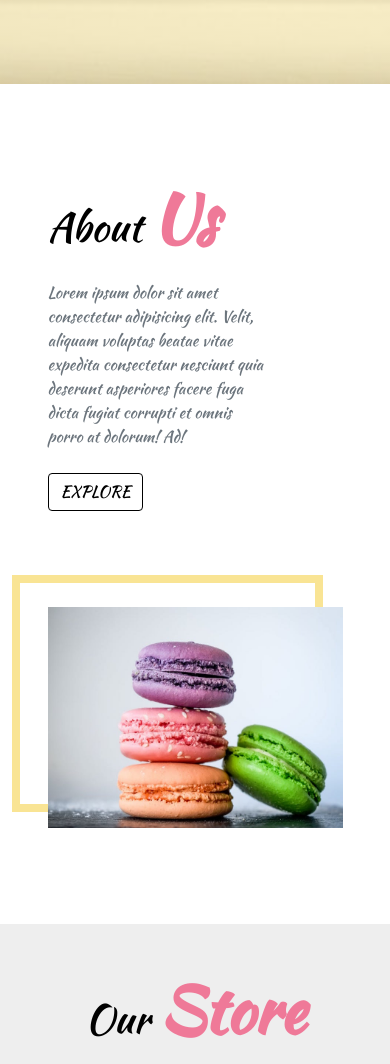
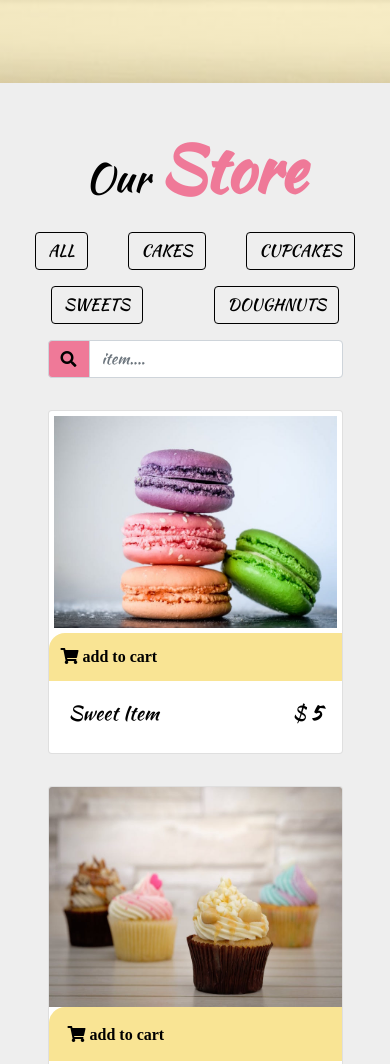
Before and after one commit to houssemsekri/shopping-cart, a plain HTML site: page index.html in a window 390 px wide. Shown: the part 760-1824 px from the top of the page. Drawn offline with Linux system fonts and the light colour scheme.

Commit message:
Update index.html

```diff
--- a/index.html
+++ b/index.html
@@ -14,6 +14,33 @@
   <link rel="stylesheet" href="css/all.css">
   <title>Cart Project</title>
   <style>
+    html{
+      scroll-behavior: smooth;
+    }
+     @media only screen and (max-width: 992px){
+ #cart-info1{
+      display: flex !important;
+
+    }
+    }
+    @media only screen and (min-width: 992px){
+ #cart-info1{
+      display: none !important;
+    }
+    }
+
+   .store-item-icon{
+     position: initial !important;
+     display: block;
+     transform: initial !important;
+     z-index: 500000000 !important;
+     position: relative;
+   }
+   .store-img{
+     z-index: 500 !important;
+     position: relative;
+     transform: initial !important;
+   }
   </style>
 </head>
 
@@ -22,30 +49,37 @@
     <h4 class="alert-message"></h4>
   </div>
   <!-- header -->
-  <header>
+  <header >
     <!-- navbar  -->
     <!--
 https://www.iconfinder.com/icons/2427887/dessert_donut_doughnut_fat_sweets_icon
 Creative Commons (Attribution 3.0 Unported);
 https://www.iconfinder.com/korawan_m
      -->
-    <nav class="navbar navbar-expand-lg px-4">
-      <a class="navbar-brand" href="#"><img src="img/logo.svg" alt=""></a>
-      <button class="navbar-toggler" type="button" data-toggle="collapse" data-target="#myNav">
+     <div style="position: fixed; top: 0 ; z-index: 5000000000; background-color: white; display: flex; justify-content:space-around; width: 100%;">
+      <nav class="navbar navbar-expand-lg px-4" style="width: 100%;">
+        <a class="navbar-brand" href="#"><img src="img/logo.svg" alt="" ></a>
+
+        <button class="navbar-toggler" type="button" data-toggle="collapse" data-target="#myNav"  style="margin-left: auto;" >
+
           <span class="toggler-icon"><i class="fas fa-bars"></i></span>
         </button>
+            <div id="cart-info1" class=" nav-info align-items-center cart-info d-flex justify-content-between mx-lg-5 "
+             >
+              <span class="cart-info__icon mr-lg-3"><i class="fas fa-shopping-cart  ">  </i></span>
+              <p class="mb-0 text-capitalize"><span id="item-count1"> </span>  - $<span class="item-total1"> </span></p>
+            </div>
         <div class="collapse navbar-collapse" id="myNav">
           <ul class="navbar-nav mx-auto text-capitalize">
             <li class="nav-item active">
               <a class="nav-link" href="#">home</a>
             </li>
-          <li class="nav-item">
-            <a class="nav-link " href="#">about</a>
-          </li>
+
             <li class="nav-item">
               <a class="nav-link" href="#">store</a>
             </li>
           </ul>
+
           <div class="nav-info-items d-none d-lg-flex ">
             <!-- single info -->
             <div class="nav-info align-items-center d-flex justify-content-between mx-lg-5">
@@ -55,23 +89,25 @@ https://www.iconfinder.com/korawan_m
             <!-- end of single info -->
             <!-- single info -->
             <div id="cart-info" class="nav-info align-items-center cart-info d-flex justify-content-between mx-lg-5">
-            <span class="cart-info__icon mr-lg-3"><i class="fas fa-shopping-cart"></i></span>
+              <span class="cart-info__icon mr-lg-3"><i class="fas fa-shopping-cart  "> add to cart </i></span>
               <p class="mb-0 text-capitalize"><span id="item-count"> </span> items - $<span class="item-total"> </span></p>
             </div>
             <!-- end of single info -->
           </div>
         </div>
       </nav>
+    </div>
+
     <!-- end of nav -->
     <!-- banner  -->
-    <div class="container-fluid">
+    <div class="container-fluid" style="margin-top: 75px;">
       <div class="row max-height justify-content-center align-items-center min-height">
         <div class="col-10 mx-auto banner text-center">
           <h1 class="text-capitalize">welcome to <strong class="banner-title ">grandma's</strong></h1>
           <a href="#store" class="btn banner-link text-uppercase my-2">explore</a>
 
         </div>
-        <div id="cart" class="cart">
+        <div id="cart" class="cart" style="position: fixed; right: 0; top: 75px; z-index: 60000000; background-color: white;">
           <!-- cart item -->
 
 
@@ -101,26 +137,7 @@ https://www.iconfinder.com/korawan_m
   </header>
   <!-- header -->
   <!-- about us -->
-  <section class="about py-5" id="about">
-    <div class="container">
 
-      <div class="row">
-        <div class="col-10 mx-auto col-md-6 my-5">
-          <h1 class="text-capitalize">about <strong class="banner-title ">us</strong></h1>
-          <p class="my-4 text-muted w-75">Lorem ipsum dolor sit amet consectetur adipisicing elit. Velit, aliquam voluptas
-            beatae vitae expedita consectetur nesciunt quia deserunt asperiores facere fuga dicta fugiat corrupti et omnis
-            porro at dolorum! Ad!</p>
-          <a href="#" class="btn btn-outline-secondary btn-black text-uppercase ">explore</a>
-
-        </div>
-        <div class="col-10 mx-auto col-md-6 align-self-center my-5">
-          <div class="about-img__container">
-            <img src="img/sweets-1.jpeg" class="img-fluid" alt="">
-          </div>
-        </div>
-      </div>
-    </div>
-  </section>
 
   <!-- end of about us -->
 
@@ -167,14 +184,14 @@ https://www.iconfinder.com/korawan_m
         <div class="col-10 col-sm-6 col-lg-4 mx-auto my-3 store-item sweets" data-item="sweets">
           <div class="card ">
             <div class="img-container">
-              <img src="img/sweets-1.jpeg" class="card-img-top store-img" alt="">
-              <span class="store-item-icon">
-                <i class="fas fa-shopping-cart"></i>
+              <img src="img/sweets-1.jpeg" class="card-img-top store-img" alt="" style="display: block; width: 100%; padding: 5px; ">
+              <span class="store-item-icon" style="z-index: 600; position: relative;">
+                <i class="fas fa-shopping-cart"   > add to cart  </i>
               </span>
             </div>
             <div class="card-body">
               <div class="card-text d-flex justify-content-between text-capitalize">
-                <h5 id="store-item-name">sweet item</h5>
+                <h5 id="store-item-name">sweet item </h5>
                 <h5 class="store-item-value">$ <strong id="store-item-price" class="font-weight-bold">5</strong></h5>
 
               </div>
@@ -191,7 +208,7 @@ https://www.iconfinder.com/korawan_m
             <div class="img-container">
               <img src="img/cupcake-1.jpeg" class="card-img-top store-img" alt="">
               <span class="store-item-icon">
-                <i class="fas fa-shopping-cart"></i>
+                <i class="fas fa-shopping-cart  " style=" display: block; width: 100%; padding:7px"> add to cart </i>
               </span>
             </div>
             <div class="card-body">
@@ -213,7 +230,7 @@ https://www.iconfinder.com/korawan_m
             <div class="img-container">
               <img src="img/cake-1.jpeg" class="card-img-top store-img" alt="">
               <span class="store-item-icon">
-                <i class="fas fa-shopping-cart"></i>
+                <i class="fas fa-shopping-cart  " style=" display: block; width: 100%; padding:7px"> add to cart </i>
               </span>
             </div>
             <div class="card-body">
@@ -235,7 +252,7 @@ https://www.iconfinder.com/korawan_m
             <div class="img-container">
               <img src="img/doughnut-1.jpeg" class="card-img-top store-img" alt="">
               <span class="store-item-icon">
-                <i class="fas fa-shopping-cart"></i>
+                <i class="fas fa-shopping-cart  " style=" display: block; width: 100%; padding:7px"> add to cart </i>
               </span>
             </div>
             <div class="card-body">
@@ -257,7 +274,7 @@ https://www.iconfinder.com/korawan_m
             <div class="img-container">
               <img src="img/sweets-2.jpeg" class="card-img-top store-img" alt="">
               <span class="store-item-icon">
-                <i class="fas fa-shopping-cart"></i>
+                <i class="fas fa-shopping-cart  " style=" display: block; width: 100%; padding:7px"> add to cart </i>
               </span>
             </div>
             <div class="card-body">
@@ -279,7 +296,7 @@ https://www.iconfinder.com/korawan_m
             <div class="img-container">
               <img src="img/cupcake-2.jpeg" class="card-img-top store-img" alt="">
               <span class="store-item-icon">
-                <i class="fas fa-shopping-cart"></i>
+                <i class="fas fa-shopping-cart  " style=" display: block; width: 100%; padding:7px"> add to cart </i>
               </span>
             </div>
             <div class="card-body">
@@ -301,7 +318,7 @@ https://www.iconfinder.com/korawan_m
             <div class="img-container">
               <img src="img/cake-2.jpeg" class="card-img-top store-img" alt="">
               <span class="store-item-icon">
-                <i class="fas fa-shopping-cart"></i>
+                <i class="fas fa-shopping-cart  " style=" display: block; width: 100%; padding:7px"> add to cart </i>
               </span>
             </div>
             <div class="card-body">
@@ -323,7 +340,7 @@ https://www.iconfinder.com/korawan_m
             <div class="img-container">
               <img src="img/doughnut-2.jpeg" class="card-img-top store-img" alt="">
               <span class="store-item-icon">
-                <i class="fas fa-shopping-cart"></i>
+                <i class="fas fa-shopping-cart  " style=" display: block; width: 100%; padding:7px"> add to cart </i>
               </span>
             </div>
             <div class="card-body">
@@ -345,7 +362,7 @@ https://www.iconfinder.com/korawan_m
             <div class="img-container">
               <img src="img/sweets-3.jpeg" class="card-img-top store-img" alt="">
               <span class="store-item-icon">
-                <i class="fas fa-shopping-cart"></i>
+                <i class="fas fa-shopping-cart  " style=" display: block; width: 100%; padding:7px"> add to cart </i>
               </span>
             </div>
             <div class="card-body">
@@ -367,7 +384,7 @@ https://www.iconfinder.com/korawan_m
             <div class="img-container">
               <img src="img/cupcake-3.jpeg" class="card-img-top store-img" alt="">
               <span class="store-item-icon">
-                <i class="fas fa-shopping-cart"></i>
+                <i class="fas fa-shopping-cart  " style=" display: block; width: 100%; padding:7px"> add to cart </i>
               </span>
             </div>
             <div class="card-body">
@@ -389,7 +406,7 @@ https://www.iconfinder.com/korawan_m
             <div class="img-container">
               <img src="img/cake-3.jpeg" class="card-img-top store-img" alt="">
               <span class="store-item-icon">
-                <i class="fas fa-shopping-cart"></i>
+                <i class="fas fa-shopping-cart  " style=" display: block; width: 100%; padding:7px"> add to cart </i>
               </span>
             </div>
             <div class="card-body">
@@ -411,7 +428,7 @@ https://www.iconfinder.com/korawan_m
             <div class="img-container">
               <img src="img/doughnut-3.jpeg" class="card-img-top store-img" alt="">
               <span class="store-item-icon">
-                <i class="fas fa-shopping-cart"></i>
+                <i class="fas fa-shopping-cart  "style=" display: block; width: 100%; padding:7px"> add to cart </i>
               </span>
             </div>
             <div class="card-body">
```
Lines whose indentation alone changed are shown as unchanged.
